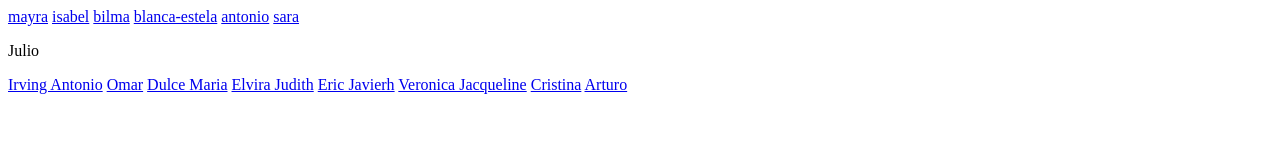
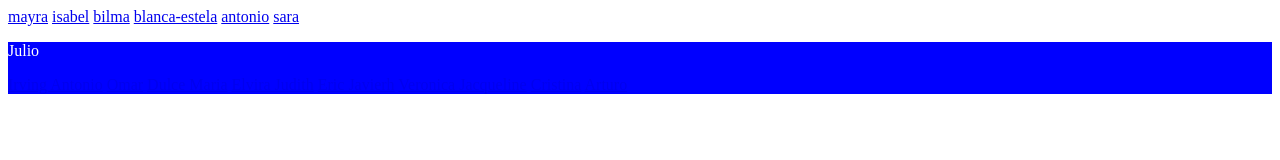
Before and after one commit to ANPECtarjetas/felicidades, a plain HTML site: page index.html in a window 1280 px wide. Drawn offline with Linux system fonts and the light colour scheme.

Commit message:
Update styles.css

```diff
--- a/styles.css
+++ b/styles.css
@@ -118,3 +118,10 @@ width: 90%;
   width: 50%;
 
 }
+
+.julio{
+    background-color: blue;
+    color: white;
+    outline-style: solid;
+    outline-color: white;
+}
```
